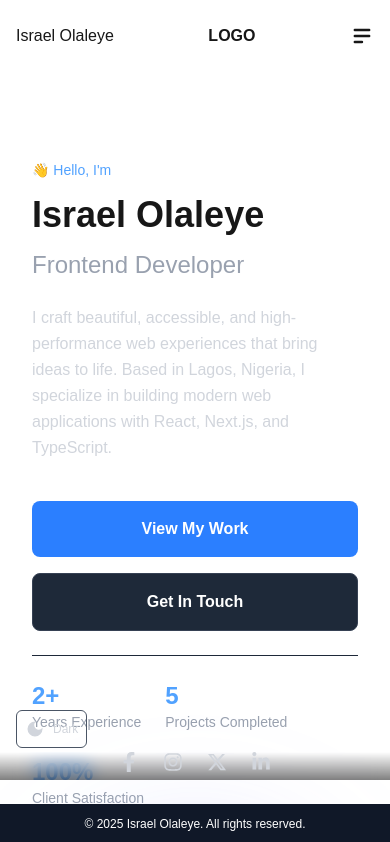
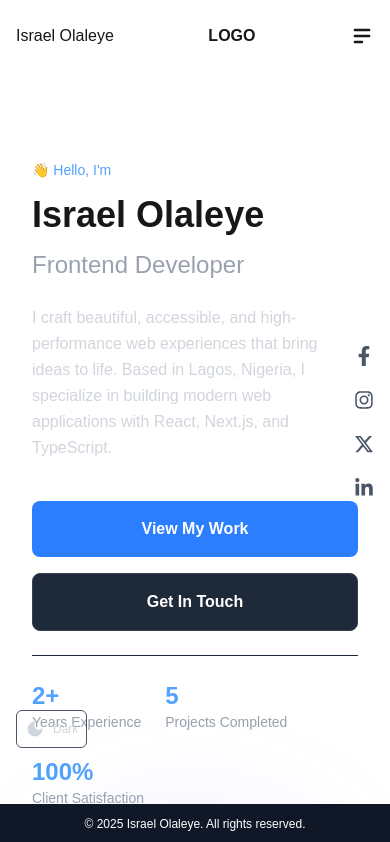
Before and after one commit to theisraelolaleye/portfolio2.0, a Next.js app: page / in a window 390 px wide. Shown: the top 842 px of the page. Built offline with nearby package versions, Linux system fonts and the light colour scheme; no server answers.

Commit message:
feat: Update mobile social icons positioning and improve hover styles

```diff
--- a/app/layout.tsx
+++ b/app/layout.tsx
@@ -149,14 +149,14 @@ export default function RootLayout({
             </div>
           </main>
 
-          {/* Mobile social icons - bottom fixed */}
-          <div className="lg:hidden fixed bottom-16 left-0 right-0 flex justify-center gap-6 pb-2 bg-gradient-to-t from-black/50 to-transparent backdrop-blur-sm">
+          {/* Mobile social icons - right fixed vertical */}
+          <div className="lg:hidden fixed right-4 md:right-6 top-1/2 -translate-y-1/2 flex flex-col items-center gap-6 z-40">
             <Link
               href="https://web.facebook.com/theisraelolaleye"
               aria-label="Facebook"
               target="_blank"
               rel="noopener noreferrer"
-              className="hover:scale-110 transition-transform cursor-pointer text-gray-300 hover:text-white"
+              className="hover:scale-110 transition-transform cursor-pointer text-gray-600 dark:text-gray-300 hover:text-gray-900 dark:hover:text-white"
             >
               <FaFacebookF className="w-5 h-5" />
             </Link>
@@ -165,7 +165,7 @@ export default function RootLayout({
               aria-label="Instagram"
               target="_blank"
               rel="noopener noreferrer"
-              className="hover:scale-110 transition-transform cursor-pointer text-gray-300 hover:text-white"
+              className="hover:scale-110 transition-transform cursor-pointer text-gray-600 dark:text-gray-300 hover:text-gray-900 dark:hover:text-white"
             >
               <FaInstagram className="w-5 h-5" />
             </Link>
@@ -174,7 +174,7 @@ export default function RootLayout({
               aria-label="X (Twitter)"
               target="_blank"
               rel="noopener noreferrer"
-              className="hover:scale-110 transition-transform cursor-pointer text-gray-300 hover:text-white"
+              className="hover:scale-110 transition-transform cursor-pointer text-gray-600 dark:text-gray-300 hover:text-gray-900 dark:hover:text-white"
             >
               <FaXTwitter className="w-5 h-5" />
             </Link>
@@ -183,7 +183,7 @@ export default function RootLayout({
               aria-label="LinkedIn"
               target="_blank"
               rel="noopener noreferrer"
-              className="hover:scale-110 transition-transform cursor-pointer text-gray-300 hover:text-white"
+              className="hover:scale-110 transition-transform cursor-pointer text-gray-600 dark:text-gray-300 hover:text-gray-900 dark:hover:text-white"
             >
               <FaLinkedinIn className="w-5 h-5" />
             </Link>
--- a/components/layouts/Header.tsx
+++ b/components/layouts/Header.tsx
@@ -65,7 +65,7 @@ const Header = () => {
             <div className="fixed inset-0 bg-black/50 backdrop-blur-sm z-40" onClick={menuToggler}></div>
 
             {/* Menu Panel */}
-            <div ref={menuRef} className=" flex flex-col justify-between py-8 md:py-10 px-6 md:pr-10 items-end fixed top-20 md:top-28 right-0 bg-white text-gray-900 dark:bg-gray-800 dark:text-gray-100 h-[calc(100vh-5rem)] md:h-[calc(100vh-7rem)] w-[85%] sm:w-[60%] md:w-1/2 lg:w-1/4 z-50 shadow-2xl">
+            <div ref={menuRef} className=" flex flex-col justify-between py-8 md:py-10 px-6 md:pr-10 items-end fixed top-20 md:top-28 right-0 bg-white text-gray-900 dark:bg-gray-800 dark:text-gray-100 h-[calc(100vh-5rem)] md:h-[calc(100vh-7rem)] w-[65%] sm:w-[50%] md:w-1/2 lg:w-1/4 z-50 shadow-2xl">
 
               <div className=' flex items-center gap-3 text-sm md:text-base ' >
                 <p className=' cursor-pointer hover:text-gray-700 dark:hover:text-white transition-colors ' >EN.</p>
```
